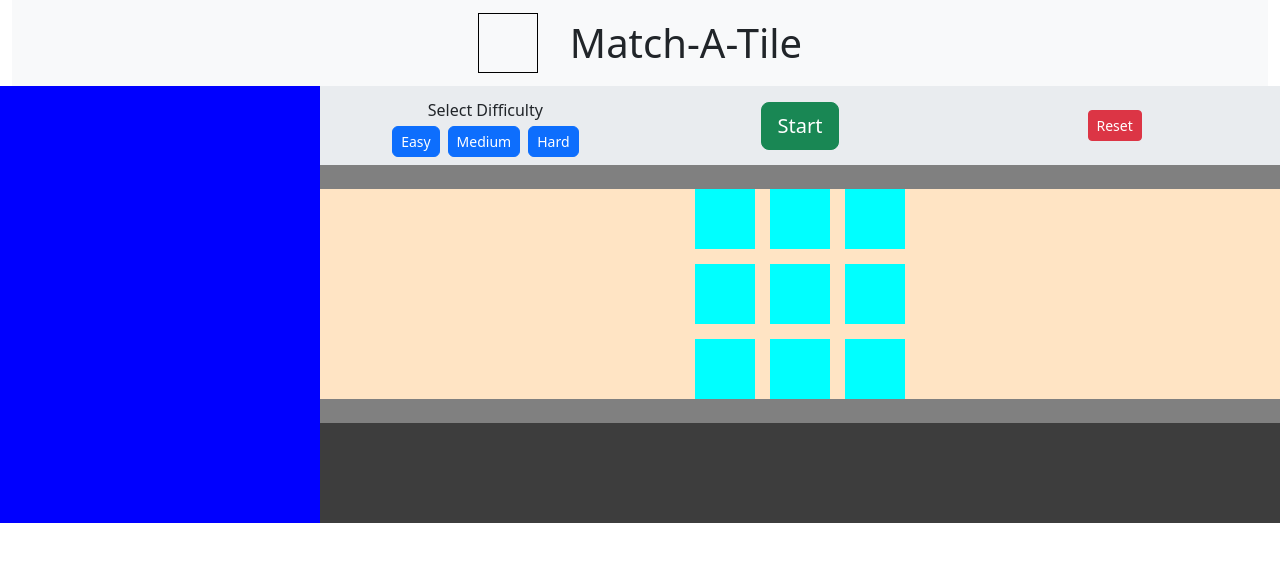
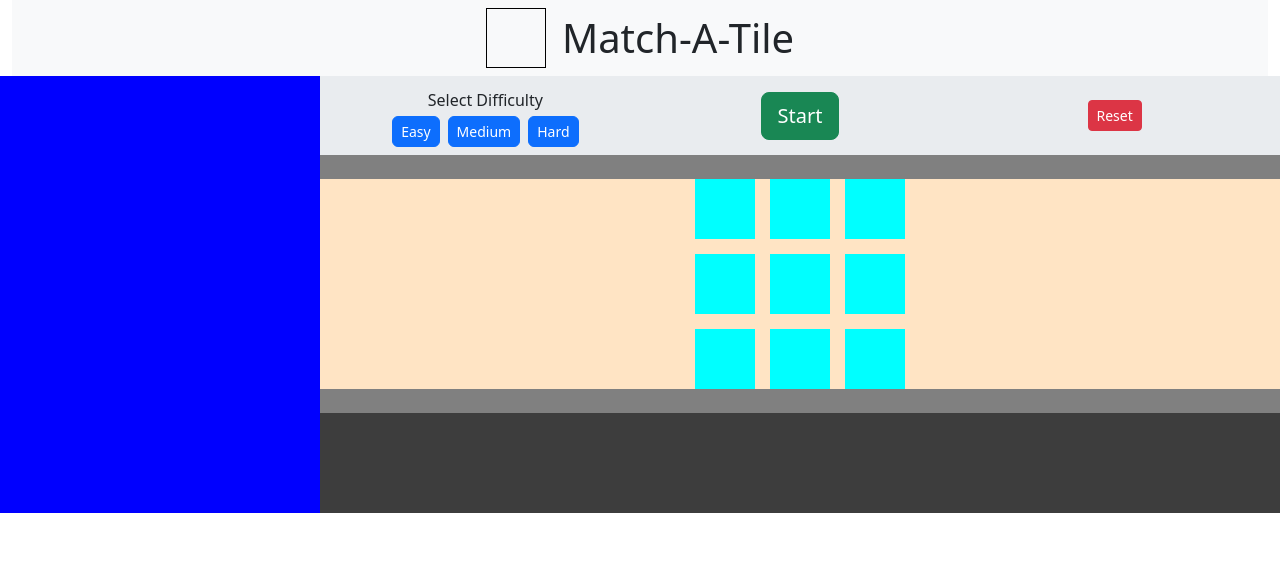
Before and after one commit to DanHodgson12/Match-a-Tile, a plain HTML site: page game.html in a window 1280 px wide. Drawn offline with nearby package versions, Linux system fonts and the light colour scheme.

Commit message:
Removed Nav element as it was unnecessary, and adjusted margins and padding for about/instructions buttons

```diff
--- a/game.html
+++ b/game.html
@@ -34,17 +34,16 @@
   <body>
 
       <div class="container-fluid">
-        <div class="row m-0 p-0">
-          <nav class="navbar bg-body-tertiary">
+        <div class="row p-0 m-0 bg-body-tertiary">
 
-          <div class="col-8 p-0 d-flex align-items-center justify-content-center mx-auto">
+          <div class="col-sm-7 p-0 my-0 my-sm-2 d-flex align-items-center justify-content-center mx-auto">
             <a class="navbar-brand" href="#">
               <div id="logo" class="mx-2"></div>
             </a>
             <h1 class="my-0 mx-2">Match-A-Tile</h1>
           </div>
 
-          <div class="col-4 d-lg-none p-0 d-flex align-items-center justify-content-center mx-auto">
+          <div class="col-sm-5 d-lg-none p-0 my-2 my-sm-0 mx-auto d-flex align-items-center justify-content-center">
 
             <button type="button" class="btn btn-dark btn-sm mx-2" data-bs-toggle="modal" data-bs-target="#aboutModal">
               About
@@ -105,7 +104,6 @@
 
           </div>
 
-          </nav>
         </div>
       </div>
 
```
